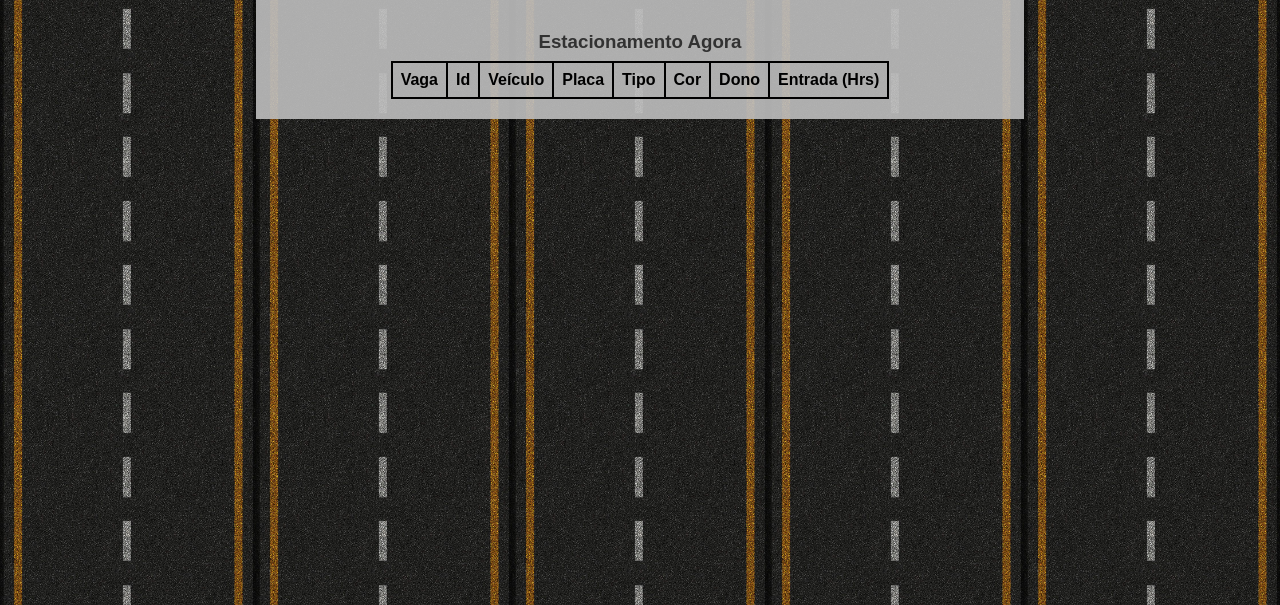
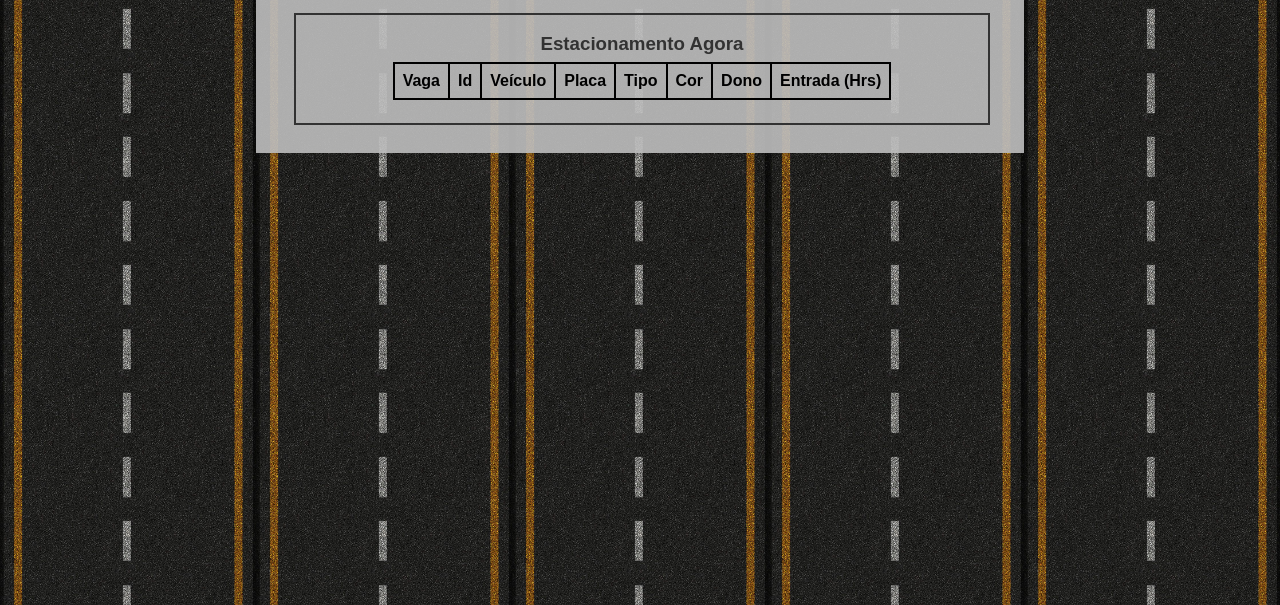
Before and after one commit to RichardCLopes/Estacionamento, a plain HTML site: page index.html in a window 1280 px wide. Shown: the part 195-800 px from the top of the page. Drawn offline with Linux system fonts and the light colour scheme.

Commit message:
Update main_estilo.css

```diff
--- a/estilos/main_estilo.css
+++ b/estilos/main_estilo.css
@@ -74,6 +74,10 @@ h4 {
 
 #vagas {
   display: block;
+  margin: 1% 5% 1% 5%;
+  padding-bottom: 3%;
+  width: 90%;
+  border: 2px solid rgb(50, 50, 50);
 }
 
 table {
```
